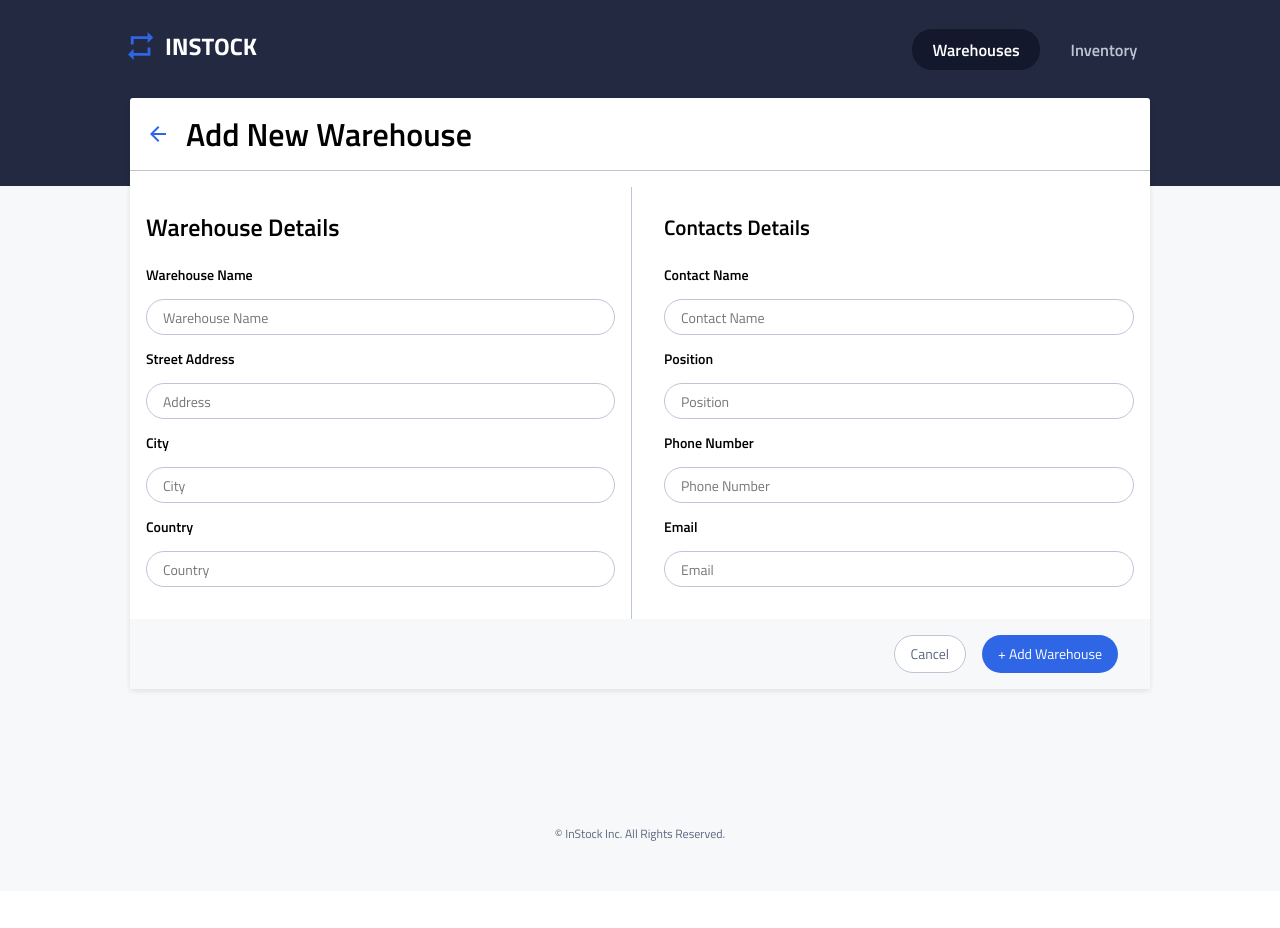
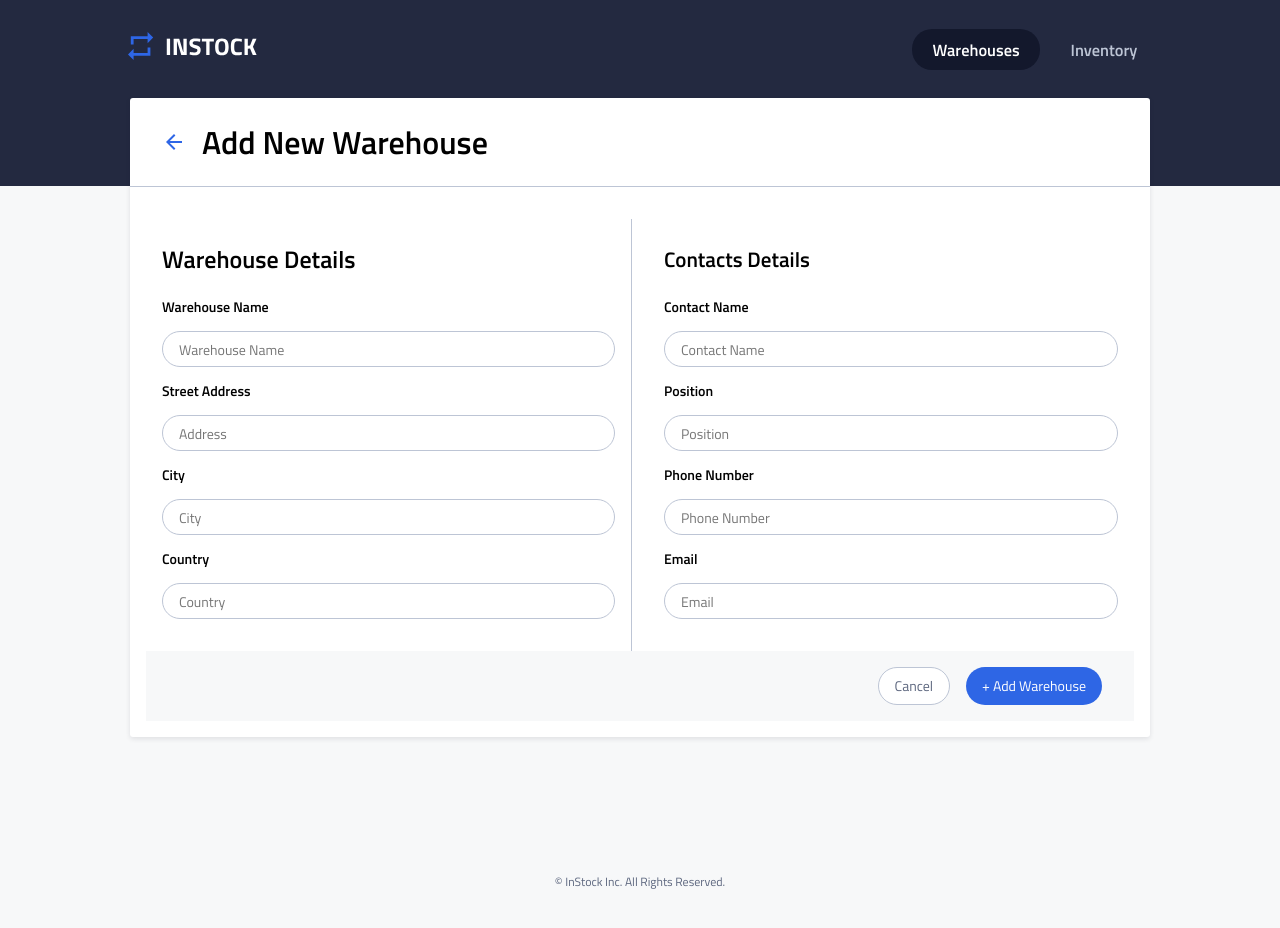
Before and after one commit to reymaa19/InStock-client, a React (Vite) app: page /warehouse/add in a window 1280 px wide. Shown: the top 928 px of the page. Before the commit the page ends 891 px from the top, so only its background shows below. Built offline with nearby package versions, Linux system fonts and the light colour scheme; no server answers; the HTML template or start-up script is replaced by a standard one.

Commit message:
Update padding of the form to match the mockup

```diff
--- a/src/components/AddNewWarehouse/AddNewWarehouse.scss
+++ b/src/components/AddNewWarehouse/AddNewWarehouse.scss
@@ -12,7 +12,7 @@
     gap: 1rem;
     border-bottom: 0.0625rem solid $Cloud;
     width: 100%;
-    padding: 1rem;
+    padding: 1.5rem 2rem;
   }
   &__title {
     font-weight: $font-weight-semi-bold600;
@@ -28,6 +28,7 @@
     flex-direction: column;
     font-size: $m-h2-text-size;
     line-height: $m-h2-line-height;
+    padding:1rem 1rem;
     &__container {
       @include tablet {
         font-size: $h1-text-size;
```
